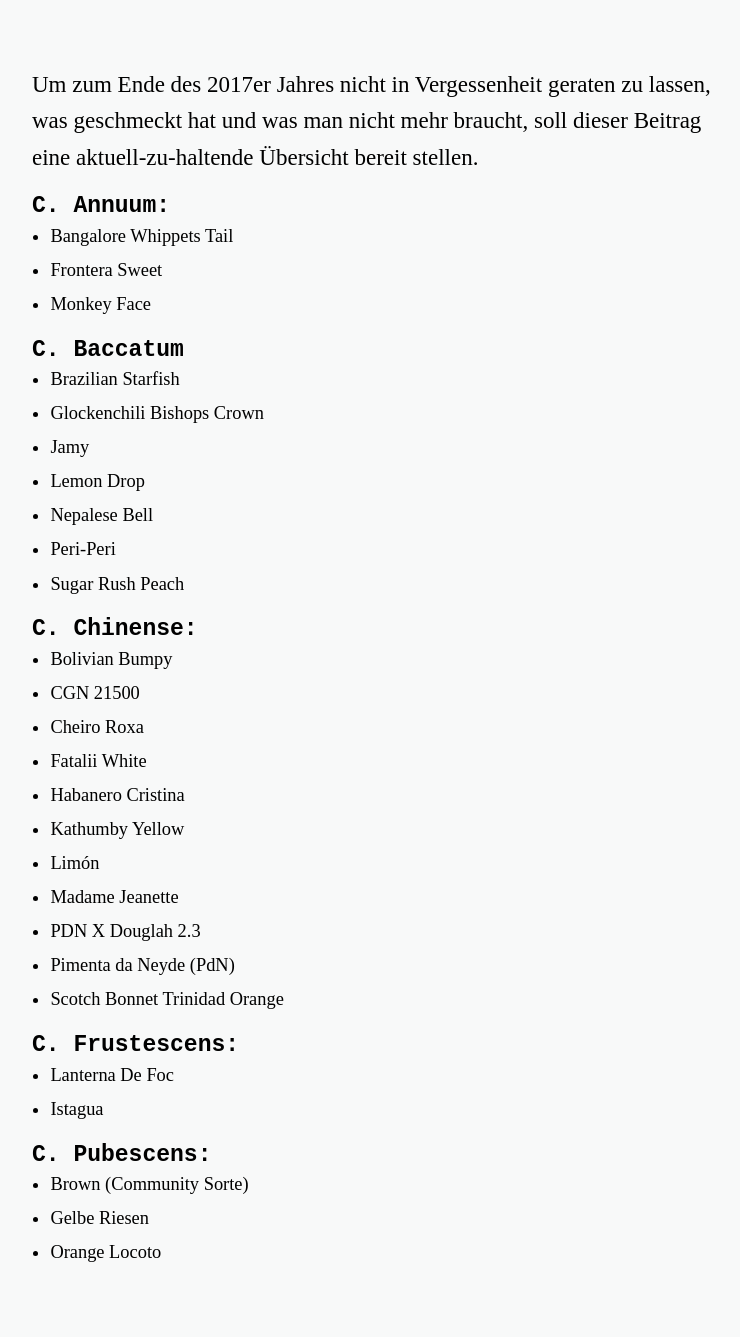
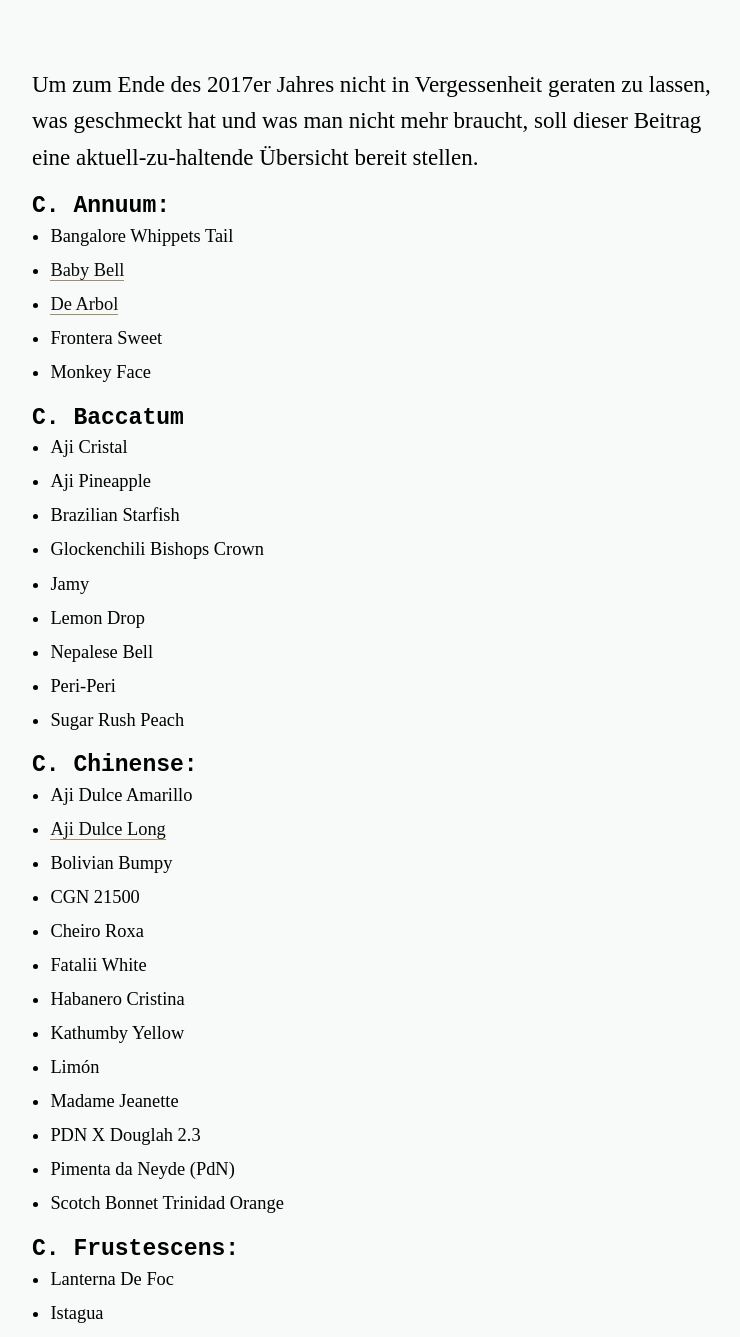
Before and after one commit to iamsebastian/blog.sebastian.science, a Jekyll site: the page built from _posts/2017-05-22-capsicum-planung-2018.markdown, in a window 1280 px wide and 1400 px high, scrolled down 651 px, cut to the strip 0-1337 px from the top of the window. Shown: the whole strip, without its empty margins (256-996 px from the left). Built offline with Jekyll 4.4.1, drawn with Linux system fonts in a browser that asks for light colours.

Commit message:
Updated planning 2018

```diff
--- a/_posts/2017-05-22-capsicum-planung-2018.markdown
+++ b/_posts/2017-05-22-capsicum-planung-2018.markdown
@@ -13,10 +13,14 @@ Um zum Ende des 2017er Jahres nicht in Vergessenheit geraten zu lassen, was gesc
 
 #### C. Annuum:
 - Bangalore Whippets Tail
+- [Baby Bell](http://hot-pain.de/baby-bell/)
+- [De Arbol](https://www.pepperworldhotshop.de/de-arbol-c-annuum-saat/)
 - Frontera Sweet
 - Monkey Face
 
 #### C. Baccatum
+- Aji Cristal
+- Aji Pineapple
 - Brazilian Starfish
 - Glockenchili Bishops Crown
 - Jamy
@@ -26,6 +30,8 @@ Um zum Ende des 2017er Jahres nicht in Vergessenheit geraten zu lassen, was gesc
 - Sugar Rush Peach
 
 #### C. Chinense:
+- Aji Dulce Amarillo
+- [Aji Dulce Long](http://hot-pain.de/wp-content/uploads/aji-dulce-long.jpg)
 - Bolivian Bumpy
 - CGN 21500
 - Cheiro Roxa
```
